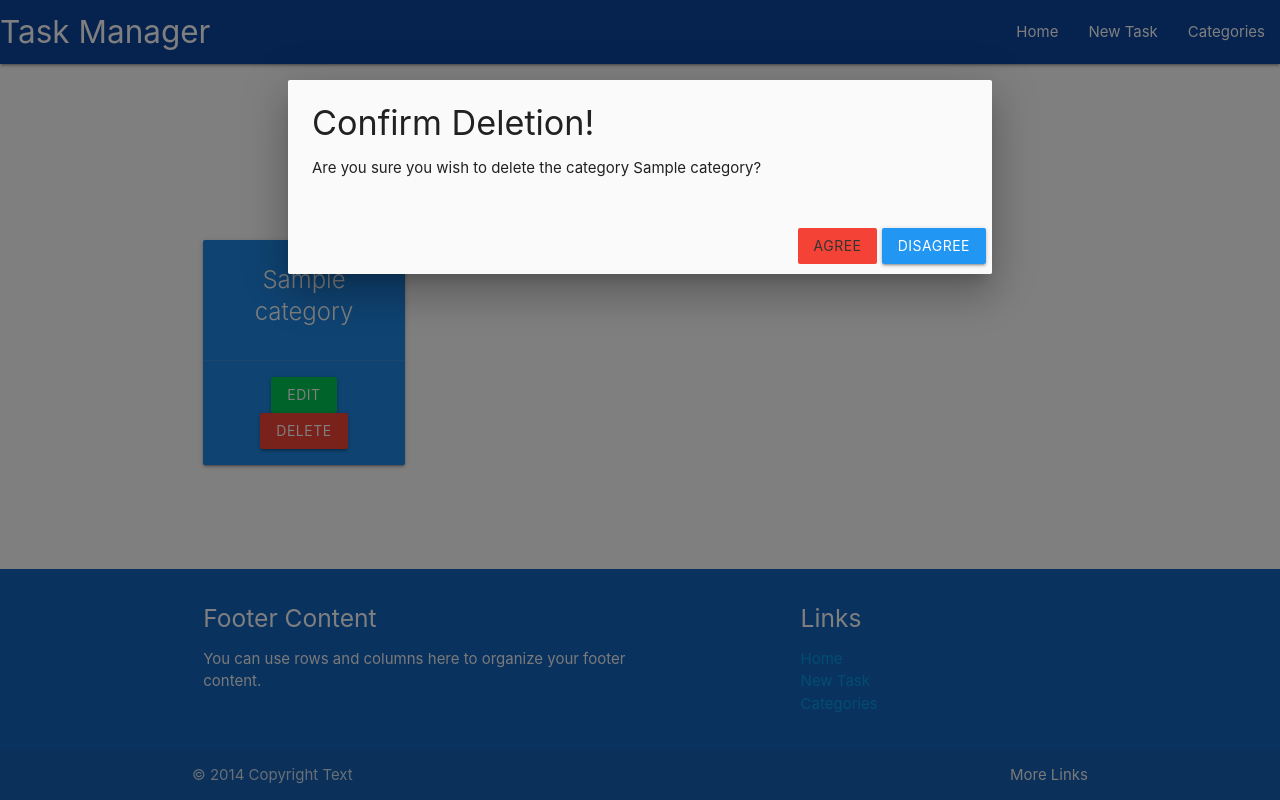
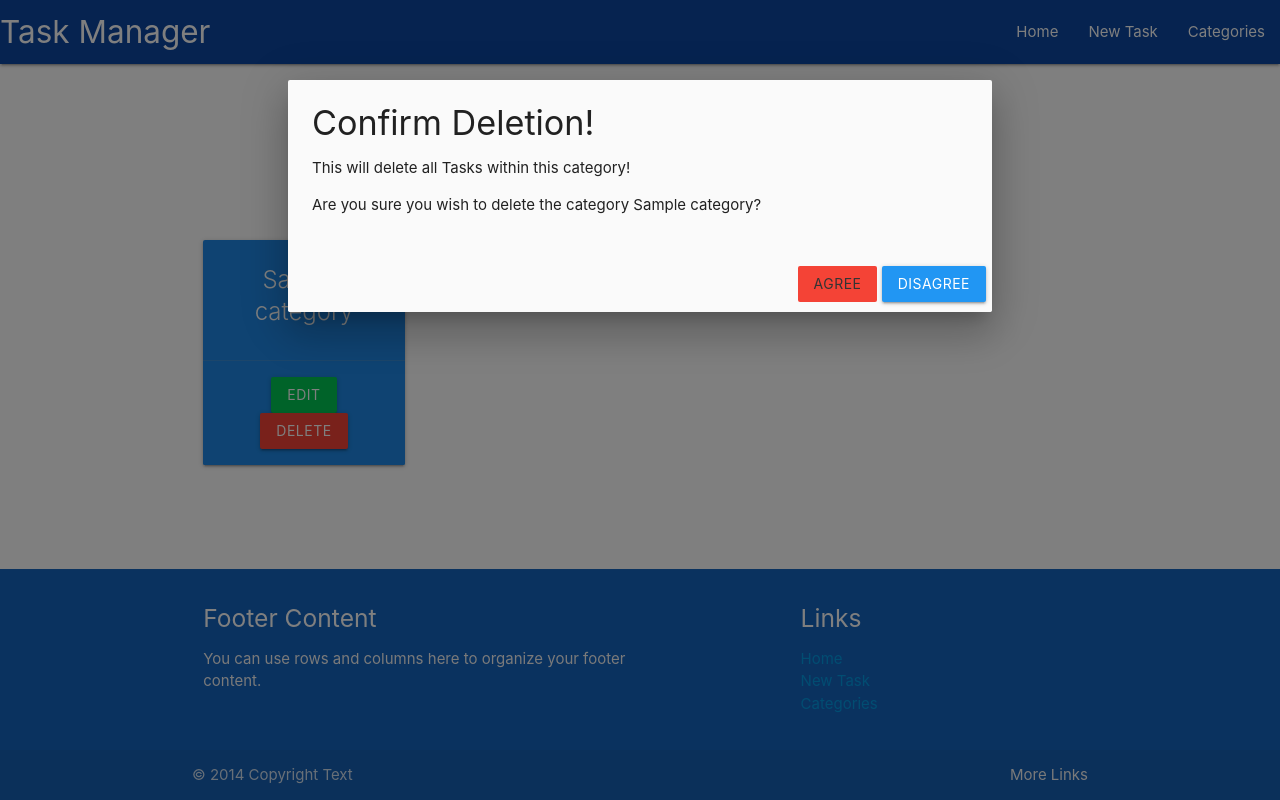
Before and after one commit to Hedgemonkey/DBMS, a Flask app: page /categories in a window 1280 px wide, after a click on "DELETE". Run offline with Flask 3, Linux system fonts and the light colour scheme; tables that the repository leaves empty hold one stand-in row (values such as "Sample post"); some libraries are stand-ins or nearby versions.

Commit message:
Add category badges to task summary bar, Add extra confirmation text to category deletion

```diff
--- a/taskmanager/templates/categories.html
+++ b/taskmanager/templates/categories.html
@@ -26,6 +26,7 @@
     <div id="modal-{{ category.id }}" class="modal">
         <div class="modal-content">
             <h4>Confirm Deletion!</h4>
+            <p>This will delete all Tasks within this category!</p>
             <p>Are you sure you wish to delete the category {{ category.category_name }}?</p>
         </div>
         <div class="modal-footer">
--- a/taskmanager/templates/tasks.html
+++ b/taskmanager/templates/tasks.html
@@ -20,6 +20,7 @@
                 {% if task.is_urgent == True %}
                 <i class="fas fa-triangle-exclamation red-text accent-4 text"></i>
                 {% endif %}
+                <span class="badge white black-text">{{ task.category.category_name }}</span>
             </div>
             <div class="collapsible-body">
                 <p>{{ task.task_description }}</p>
```
